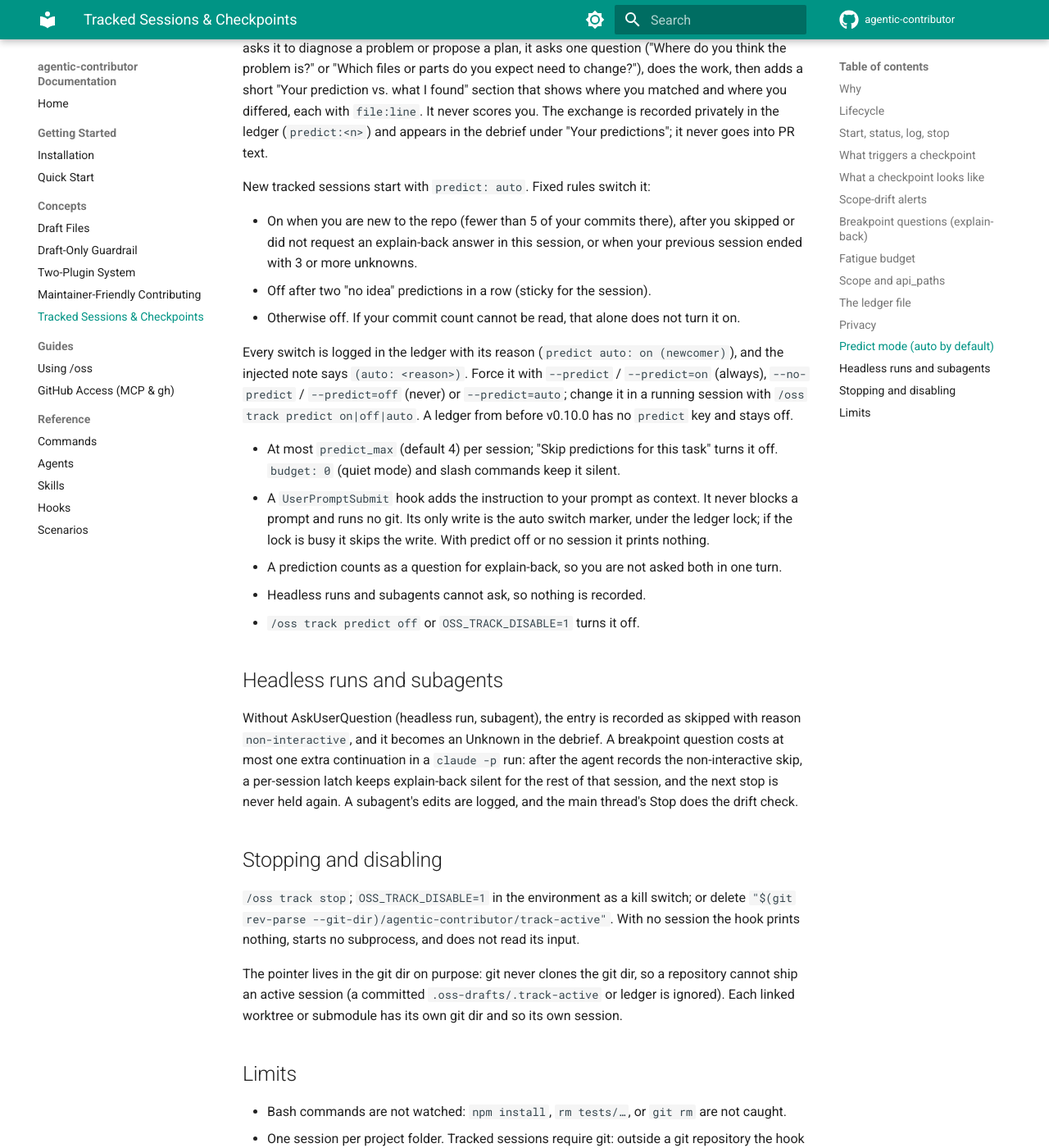
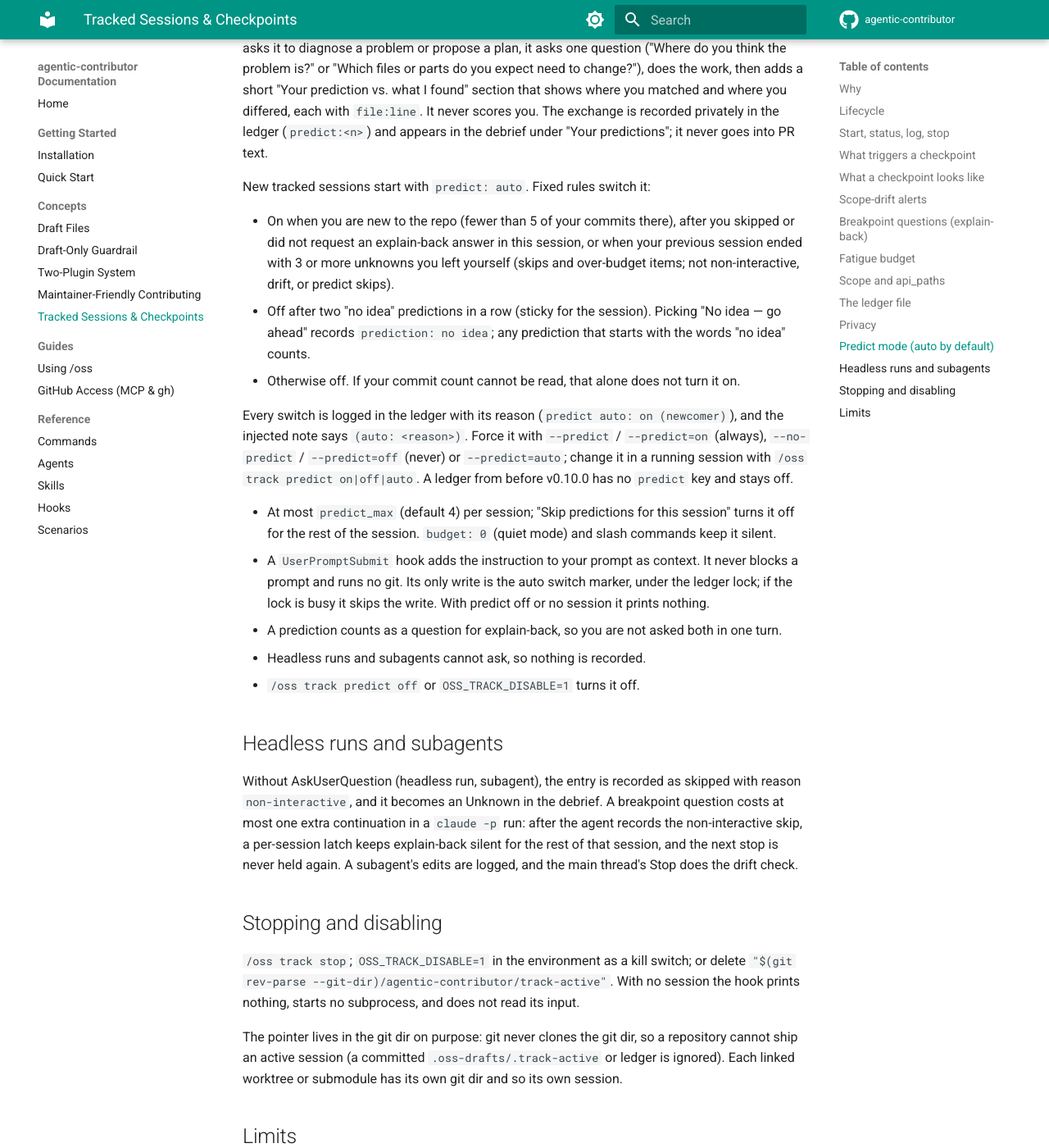
Before and after one commit to josix/agentic-contributor, an MkDocs documentation site: the page built from docs/concepts/tracked-sessions.md, in a window 1280 px wide and 1400 px high, scrolled down 3734 px. Shown: the whole window at 82% size. Built offline with MkDocs 1.6.1 and Material for MkDocs 9.7.7, drawn with Linux system fonts in a browser that asks for light colours; comment, search, counter and statistics services are not loaded; some of the changed text lies outside the part shown.

Commit message:
fix(predict): prefix "no idea" match, user-only prior_unknowns, no-parse fast exit
Review fixes for predict-then-reveal (PR #4), version stays 0.10.0:

- Two "no idea" -> off: match a prediction that starts with the words
  "no idea" after lowercasing and trimming leading spaces/punctuation
  ("No idea — go ahead", "No idea.", "no idea"); the template/skill record
  option A as exactly `prediction: no idea`.
- prior_unknowns excludes non-interactive, drift and predict (option B)
  skips; decision-ledger.md documents the count.
- UserPromptSubmit exits after the builtin frontmatter read when predict
  is absent/false, before any jq/python3 parse.
- Option B reads "Skip predictions for this session".
- Docs: predict is auto by default (draft-files.md incl. user_commits and
  prior_unknowns, hooks.md, hooks.json); predict keeps running while drift
  is paused (no base diff).
- CHANGELOG 0.10.0: debrief working-tree/untracked scope, absolute ledger
  path, Fixed section; guard count 360.
- Tests: breakpoint 136/136 (no-idea variants, spy jq/python3 no-parse
  check); track 82/82; guard 360/360; also with GNU stat.

Co-Authored-By: Claude Opus 5.5 <noreply@anthropic.com>

```diff
--- a/docs/concepts/tracked-sessions.md
+++ b/docs/concepts/tracked-sessions.md
@@ -139,8 +139,9 @@ New tracked sessions start with `predict: auto`. Fixed rules switch it:
 
 - On when you are new to the repo (fewer than 5 of your commits there), after you skipped or did
   not request an explain-back answer in this session, or when your previous session ended with 3 or
-  more unknowns.
-- Off after two "no idea" predictions in a row (sticky for the session).
+  more unknowns you left yourself (skips and over-budget items; not non-interactive, drift, or
+  predict skips).
+- Off after two "no idea" predictions in a row (sticky for the session). Picking "No idea — go ahead" records `prediction: no idea`; any prediction that starts with the words "no idea" counts.
 - Otherwise off. If your commit count cannot be read, that alone does not turn it on.
 
 Every switch is logged in the ledger with its reason (`predict auto: on (newcomer)`), and the
@@ -148,7 +149,8 @@ injected note says `(auto: <reason>)`. Force it with `--predict` / `--predict=on
 `--no-predict` / `--predict=off` (never) or `--predict=auto`; change it in a running session with
 `/oss track predict on|off|auto`. A ledger from before v0.10.0 has no `predict` key and stays off.
 
-- At most `predict_max` (default 4) per session; "Skip predictions for this task" turns it off.
+- At most `predict_max` (default 4) per session; "Skip predictions for this session" turns it off
+  for the rest of the session.
   `budget: 0` (quiet mode) and slash commands keep it silent.
 - A `UserPromptSubmit` hook adds the instruction to your prompt as context. It never blocks a prompt
   and runs no git. Its only write is the auto switch marker, under the ledger lock; if the lock is
@@ -189,6 +191,8 @@ worktree or submodule has its own git dir and so its own session.
   `--rebase`), drift alerts and explain-back questions pause and you are told once: "base moved —
   drift paused; restart tracking (`/oss track stop` + start) to re-baseline". A fast-forward pull
   of upstream commits is not detected and still counts as drift; restart tracking after pulling.
+  Predict-then-reveal compares your guess with the agent's own findings, not with a diff against
+  the base, so it keeps running while drift is paused.
   Git work runs only inside a session, throttled, and can take longer on huge repos.
 - After the drift question cap is spent, or with `budget: 0`, new drift (including each newly seen
   out-of-scope module) is recorded silently and summarised once at the end of the turn and in the
```
Also changed, not shown: CHANGELOG.md (+12 -1 lines), docs/concepts/draft-files.md (+1 -1 lines), docs/reference/hooks.md (+1 -1 lines), skills/pr-preparation/SKILL.md (+5 -3 lines), skills/pr-preparation/references/decision-ledger.md (+15 -5 lines), 4 other files.
